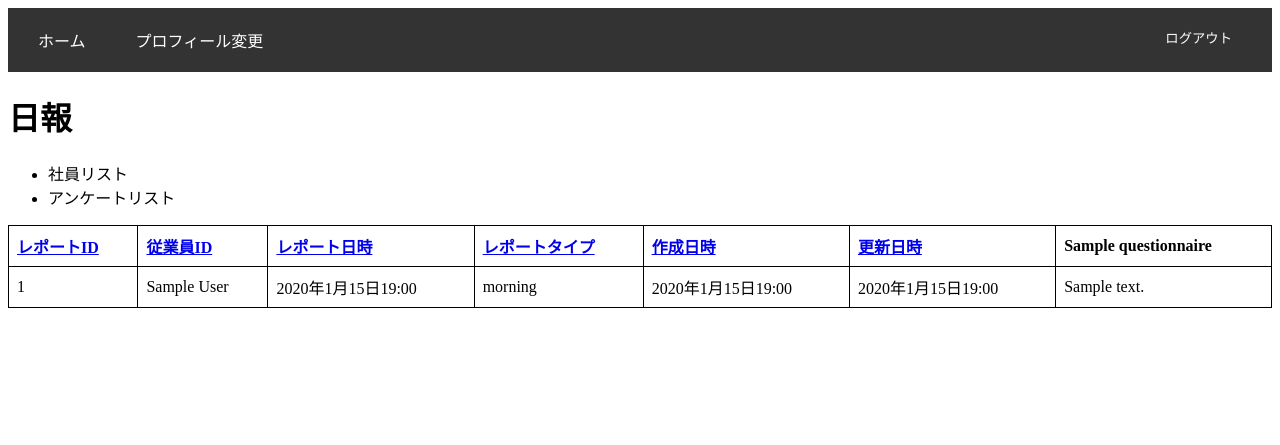
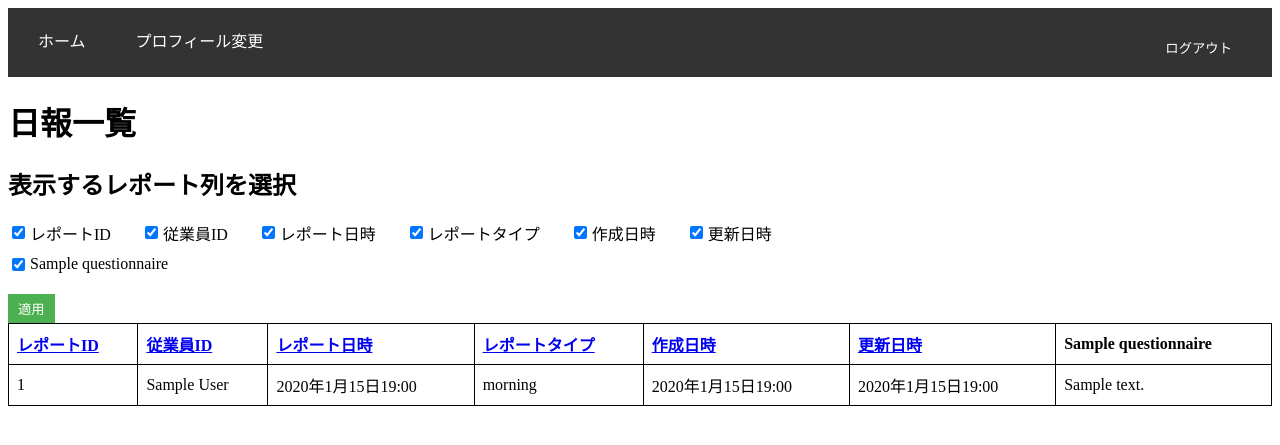
Before and after one commit to Y-Kanekoo/R3, a Django app: page /show_daily_reports/ in a window 1280 px wide. Shown: the top 445 px of the page. Run offline with Django 5.2, Linux system fonts and the light colour scheme; tables that the repository leaves empty hold one stand-in row (values such as "Sample post").

Commit message:
hyouzi tablesentaku

```diff
--- /dev/null
+++ b/myproject-master/myproject-master/myapp/static/myapp/css/show_daily_reports.css
@@ -0,0 +1,46 @@
+/* グループ化されたチェックボックスの間隔を狭く */
+.checkbox-group {
+  margin-bottom: 10px;
+  display: flex;
+  flex-wrap: wrap;
+  gap: 15px;
+}
+
+/* 各ラベルを横並びに表示 */
+.checkbox-group label {
+  display: inline-flex;
+  align-items: center;
+  margin-right: 15px;
+}
+
+.checkbox-group input {
+  margin-right: 5px;
+}
+
+/* 適用ボタン */
+button {
+  padding: 5px 10px;
+  margin-top: 10px;
+  background-color: #4CAF50;
+  color: white;
+  border: none;
+  cursor: pointer;
+}
+
+button:hover {
+  background-color: #45a049;
+}
+table {
+  width: 100%;
+  border-collapse: collapse;
+}
+table, th, td {
+  border: 1px solid black;
+}
+th, td {
+  padding: 8px;
+  text-align: left;
+}
+.threshold-exceeded {
+  background-color: #ffcccc; /* 閾値超過時にセルを赤っぽくする */
+}
--- a/myproject-master/myproject-master/myapp/templates/myapp/show_daily_reports.html
+++ b/myproject-master/myproject-master/myapp/templates/myapp/show_daily_reports.html
@@ -3,51 +3,125 @@
   <head>
     <meta charset="UTF-8" />
     <meta name="viewport" content="width=device-width, initial-scale=1.0" />
-    <title>Daily Reports</title>
+    <title>日報一覧</title>
     {% load static %}
-    <link rel="stylesheet" href="{% static 'myapp/css/style.css' %}" />
+    <link rel="stylesheet" href="{% static 'myapp/css/show_daily_reports.css' %}" />
+    <script>
+      // ページ読み込み時に選択状態を復元
+      window.onload = function() {
+        restoreColumnVisibility();
+      }
+
+      // チェックボックスの状態を保存
+      function saveColumnVisibility() {
+        const checkboxes = document.querySelectorAll('.column-checkbox');
+        const visibilityState = [];
+        checkboxes.forEach(checkbox => {
+          visibilityState.push(checkbox.checked);
+        });
+
+        // セッションストレージに保存
+        sessionStorage.setItem('columnVisibility', JSON.stringify(visibilityState));
+        toggleColumnVisibility();  // 表示更新
+      }
+
+      // セッションストレージから選択状態を復元
+      function restoreColumnVisibility() {
+        const savedState = sessionStorage.getItem('columnVisibility');
+        if (savedState) {
+          const visibilityState = JSON.parse(savedState);
+          const checkboxes = document.querySelectorAll('.column-checkbox');
+
+          checkboxes.forEach((checkbox, index) => {
+            checkbox.checked = visibilityState[index];
+          });
+          toggleColumnVisibility();  // 表示更新
+        }
+      }
+
+      // チェックボックスに基づいて列の表示/非表示を切り替える
+      function toggleColumnVisibility() {
+        const checkboxes = document.querySelectorAll('.column-checkbox');
+        const tableHeader = document.querySelector('thead tr');
+        const tableBody = document.querySelector('tbody');
+        const tableColumns = document.querySelectorAll('.column');
+
+        checkboxes.forEach((checkbox, index) => {
+          const columnHeader = tableHeader.querySelectorAll('.column')[index];
+
+          if (checkbox.checked) {
+            columnHeader.style.display = '';  // 表示
+            Array.from(tableBody.rows).forEach(row => {
+              row.cells[index].style.display = '';  // 表示
+            });
+          } else {
+            columnHeader.style.display = 'none';  // 非表示
+            Array.from(tableBody.rows).forEach(row => {
+              row.cells[index].style.display = 'none';  // 非表示
+            });
+          }
+        });
+      }
+    </script>
   </head>
   <body>
-        <!-- ナビゲーションバーを挿入 -->
-        {% include 'myapp/navbar.html' %}
+    <!-- ナビゲーションバーを挿入 -->
+    {% include 'myapp/navbar.html' %}
+
     <header>
-      <h1>日報</h1>
-      <nav>
-        <ul class="menu">
-          <li><a>社員リスト</a></li>
-          <li><a>アンケートリスト</a></li>
-        </ul>
-      </nav>
+      <h1>日報一覧</h1>
     </header>
 
+    <!-- レポートテーブルの列表示設定 -->
+    <form>
+      <h2>表示するレポート列を選択</h2>
+      <div class="column-selection">
+        <div class="checkbox-group">
+          <label><input type="checkbox" class="column-checkbox" checked /> レポートID</label>
+          <label><input type="checkbox" class="column-checkbox" checked /> 従業員ID</label>
+          <label><input type="checkbox" class="column-checkbox" checked /> レポート日時</label>
+          <label><input type="checkbox" class="column-checkbox" checked /> レポートタイプ</label>
+          <label><input type="checkbox" class="column-checkbox" checked /> 作成日時</label>
+          <label><input type="checkbox" class="column-checkbox" checked /> 更新日時</label>
+        </div>
+
+        <div class="checkbox-group">
+          {% for question in questionnaires %}
+            <label><input type="checkbox" class="column-checkbox" checked /> {{ question.title }}</label>
+          {% endfor %}
+        </div>
+      </div>
+      <button type="button" onclick="saveColumnVisibility()">適用</button>
+    </form>
+
+    <!-- レポートのテーブル -->
     <table border="1">
       <thead>
         <tr>
-          <th><a href="?sort=id&direction={% if current_sort == 'id' and current_direction == 'asc' %}desc{% else %}asc{% endif %}">レポートID</a></th>
-          <th><a href="?sort=employee&direction={% if current_sort == 'employee' and current_direction == 'asc' %}desc{% else %}asc{% endif %}">従業員ID</a></th>
-          <th><a href="?sort=report_datetime&direction={% if current_sort == 'report_datetime' and current_direction == 'asc' %}desc{% else %}asc{% endif %}">レポート日時</a></th>
-          <th><a href="?sort=report_type&direction={% if current_sort == 'report_type' and current_direction == 'asc' %}desc{% else %}asc{% endif %}">レポートタイプ</a></th>
-          <th><a href="?sort=created_at&direction={% if current_sort == 'created_at' and current_direction == 'asc' %}desc{% else %}asc{% endif %}">作成日時</a></th>
-          <th><a href="?sort=updated_at&direction={% if current_sort == 'updated_at' and current_direction == 'asc' %}desc{% else %}asc{% endif %}">更新日時</a></th>
+          <th class="column"><a href="?sort=id&direction={% if current_sort == 'id' and current_direction == 'asc' %}desc{% else %}asc{% endif %}">レポートID</a></th>
+          <th class="column"><a href="?sort=employee&direction={% if current_sort == 'employee' and current_direction == 'asc' %}desc{% else %}asc{% endif %}">従業員ID</a></th>
+          <th class="column"><a href="?sort=report_datetime&direction={% if current_sort == 'report_datetime' and current_direction == 'asc' %}desc{% else %}asc{% endif %}">レポート日時</a></th>
+          <th class="column"><a href="?sort=report_type&direction={% if current_sort == 'report_type' and current_direction == 'asc' %}desc{% else %}asc{% endif %}">レポートタイプ</a></th>
+          <th class="column"><a href="?sort=created_at&direction={% if current_sort == 'created_at' and current_direction == 'asc' %}desc{% else %}asc{% endif %}">作成日時</a></th>
+          <th class="column"><a href="?sort=updated_at&direction={% if current_sort == 'updated_at' and current_direction == 'asc' %}desc{% else %}asc{% endif %}">更新日時</a></th>
           {% for question in questionnaires %}
-          <th>{{ question.title }}</th>
+            <th class="column">{{ question.title }}</th>
           {% endfor %}
         </tr>
       </thead>
       <tbody>
         {% for report in reports %}
         <tr>
-          <td>{{ report.id }}</td>
-          <td>{{ report.employee }}</td>
-          <td>{{ report.report_datetime }}</td>
-          <td>{{ report.report_type }}</td>
-          <td>{{ report.created_at }}</td>
-          <td>{{ report.updated_at }}</td>
-
+          <td class="column">{{ report.id }}</td>
+          <td class="column">{{ report.employee }}</td>
+          <td class="column">{{ report.report_datetime }}</td>
+          <td class="column">{{ report.report_type }}</td>
+          <td class="column">{{ report.created_at }}</td>
+          <td class="column">{{ report.updated_at }}</td>
           {% for answer in report.answers %}
-          <td class="{% if answer.threshold_exceeded %}threshold-exceeded{% endif %}">
-            {{ answer.answer }}
-          </td>
+            <td class="column {% if answer.threshold_exceeded %}threshold-exceeded{% endif %}">
+              {{ answer.answer }}
+            </td>
           {% endfor %}
         </tr>
         {% endfor %}
```
Also changed, not shown: myproject-master/myproject-master/scripts/insert_demo_data.py (+48 -0 lines).
